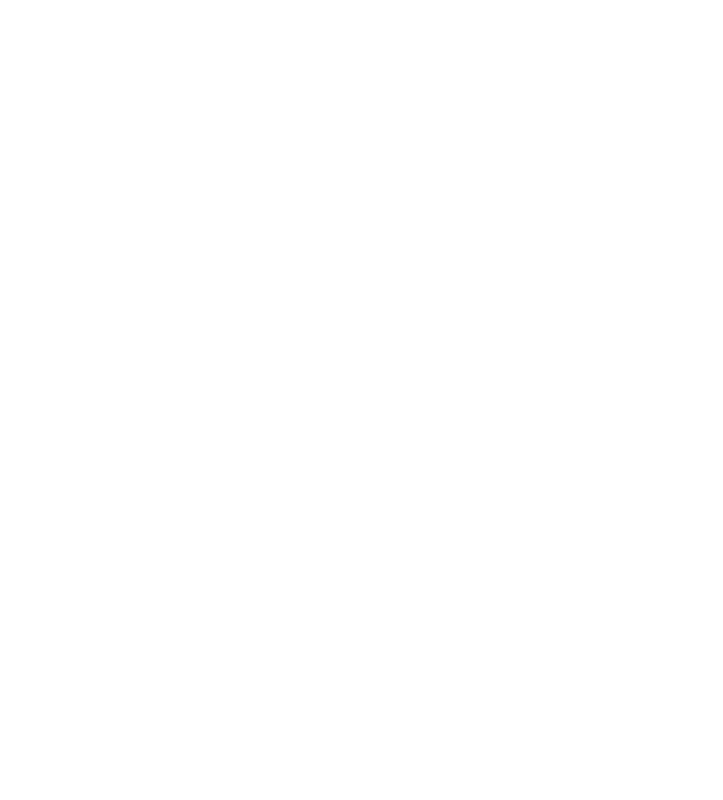
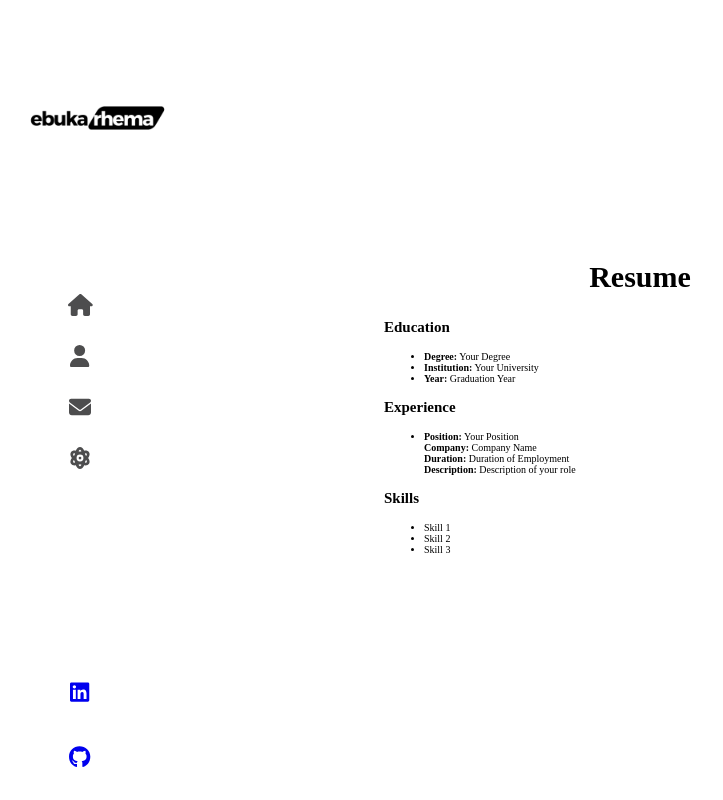
Before and after one commit to ebukaohiomoba/my-portfolio, a React (Create React App) app: page /Resume in a window 1280 px wide. Before the commit this address had no page. Shown: the whole page, without its empty margins (0-723 px from the left). Built offline with nearby package versions, Linux system fonts and the light colour scheme.

Commit message:
Added about me and resume pages with placeholder text

```diff
--- a/src/App.js
+++ b/src/App.js
@@ -2,6 +2,8 @@
 import { Routes, Route } from 'react-router-dom';
 import Layout from './components/Layout';
 import Home from './components/Home';
+import About from './components/About';
+import Resume from './components/Resume';
 
 function App() {
   return (
@@ -9,6 +11,9 @@
     <Routes>
       <Route path ="/" element= {<Layout />} >
         <Route index element= {<Home />}></Route>
+        <Route path = "About" element={<About />} />
+        <Route path = "Resume" element={<Resume />} />
+
       </Route>
     </Routes>
     </>
--- /dev/null
+++ b/src/components/About/index.js
@@ -0,0 +1,25 @@
+import './index.scss';
+
+const About = () => {
+    return (
+        <div className='text-area'>
+            <h1>About Me</h1>
+            <p>Greetings!<br /> <br />
+            I'm Ebuka, a dynamic individual transitioning from a seasoned Data Analyst to a passionate Software Engineer. <br/><br />
+            My journey has equipped me with robust analytical skills and proficiency in Python, SQL, and data visualization tools like Tableau. <br /> <br /> <br />
+            I constantly strive to stay abreast of emerging technologies, fostering adaptability in the ever-evolving tech landscape. <br /> <br />
+            My goal is to leverage my data-driven mindset and technical prowess to create accessible, beautiful, and functional websites and applications. <br />
+            </p>
+            <div>
+
+            <h2>Here's a glimpse of my skill set: </h2>
+            <p>Languages: HTML5, CSS3, JavaScript ES6, SQL <br /> <br />
+            Frameworks & Libraries: React, Node.js, Express.js, Bootstrap <br /> <br />
+            Tools & Methodologies: Git, Tableau, REST API, Agile, DevOps <br />
+            </p>
+            </div>
+        </div>
+    )
+}
+
+export default About
--- /dev/null
+++ b/src/components/About/index.scss
@@ -0,0 +1,27 @@
+.text-area{
+    position:absolute;
+    left: 30%;
+    top: 50%;
+    transform:translateY(-50%);
+    width: 40%;
+    max-height: 90%;
+
+    h1{
+        font-size: 40px;
+        text-align: center;
+
+        img{
+            width: 80px;
+        }
+    }
+    h2{
+        font-size: 30px;
+        text-align: center;
+    }
+    p{
+        font-size: 20px;
+    }
+    h3{
+        font-size: 15px;
+    }
+}
--- a/src/components/Home/index.js
+++ b/src/components/Home/index.js
@@ -9,7 +9,7 @@
             <div className="text-area">
                 <h1>Hi, <br>
                 </br>I'm<br>
-                </br> A <br></br></h1>
+                </br> a <br></br></h1>
                 <h2>Software Engineer</h2>
                 <Link to= "/contact" className='flat-button'>Contact Me</Link>
             </div>
--- a/src/components/Home/index.scss
+++ b/src/components/Home/index.scss
@@ -19,5 +19,6 @@
             font-size: 30px;
             text-align: center;
         }
+    }
+
 }
-}
--- a/src/components/Layout/index.js
+++ b/src/components/Layout/index.js
@@ -10,7 +10,6 @@
                 <span className ='tags top-tags'></span>
                 <Outlet />
                 <span className='tags bottom-tags'>
-                    Hi guys
                 </span>
             </div>
     </div>
--- a/src/components/Layout/index.scss
+++ b/src/components/Layout/index.scss
@@ -2,7 +2,4 @@
     width: 100%;
     will-change: contents;
     height: 90%;
-    min-height: 400px;
-    position: absolute;
-    animation: fadeIn 1s forwards;
 }
--- /dev/null
+++ b/src/components/Resume/index.js
@@ -0,0 +1,55 @@
+import './index.scss'
+
+const Resume = () => {
+  return (
+    <div className='text-area'>
+    <div className="resume">
+      <h2>Resume</h2>
+      <div className="resume-section">
+        <h3>Education</h3>
+        <ul>
+          <li>
+            <strong>Degree:</strong> Your Degree
+          </li>
+          <li>
+            <strong>Institution:</strong> Your University
+          </li>
+          <li>
+            <strong>Year:</strong> Graduation Year
+          </li>
+        </ul>
+      </div>
+
+      <div className="resume-section">
+        <h3>Experience</h3>
+        <ul>
+          <li>
+            <strong>Position:</strong> Your Position
+            <br />
+            <strong>Company:</strong> Company Name
+            <br />
+            <strong>Duration:</strong> Duration of Employment
+            <br />
+            <strong>Description:</strong> Description of your role
+          </li>
+          {/* Add more experience items as needed */}
+        </ul>
+      </div>
+
+      <div className="resume-section">
+        <h3>Skills</h3>
+        <ul>
+          <li>Skill 1</li>
+          <li>Skill 2</li>
+          <li>Skill 3</li>
+          {/* Add more skills as needed */}
+        </ul>
+      </div>
+
+      {/* You can add more sections like projects, certifications, etc. */}
+    </div>
+    </div>
+  );
+};
+
+export default Resume;
--- /dev/null
+++ b/src/components/Resume/index.scss
@@ -0,0 +1,27 @@
+.text-area{
+    position:absolute;
+    left: 30%;
+    top: 50%;
+    transform:translateY(-50%);
+    width: 40%;
+    max-height: 90%;
+
+    h1{
+        font-size: 40px;
+        text-align: center;
+
+        img{
+            width: 80px;
+        }
+    }
+    h2{
+        font-size: 30px;
+        text-align: center;
+    }
+    p{
+        font-size: 20px;
+    }
+    h3{
+        font-size: 15px;
+    }
+}
--- a/src/components/Sidebar/index.js
+++ b/src/components/Sidebar/index.js
@@ -21,7 +21,7 @@
      <NavLink exact ="true" activeclassname = "active" className = "contact-link" to="/contact">
         <FontAwesomeIcon icon={faEnvelope} color='#4d4d4e'></FontAwesomeIcon>
      </NavLink>
-     <NavLink exact ="true" activeclassname = "active" className = "project-link" to="/project">
+     <NavLink exact ="true" activeclassname = "active" className = "project-link" to="/resume">
         <FontAwesomeIcon icon={faAtom} color='#4d4d4e'></FontAwesomeIcon>
      </NavLink>
      <ul>
```
Also changed, not shown: src/components/Sidebar/index.scss (line endings or trailing spaces).
